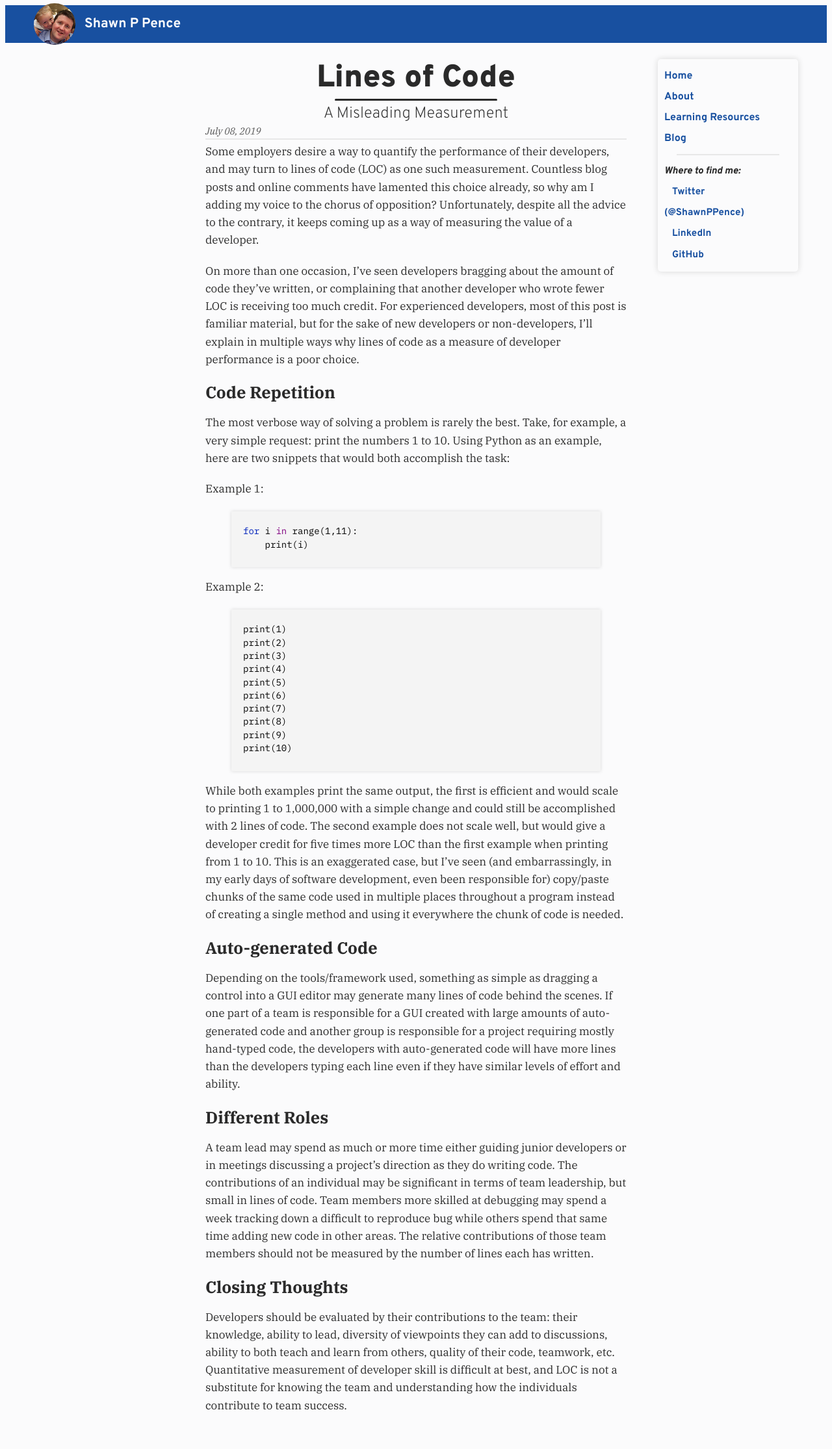
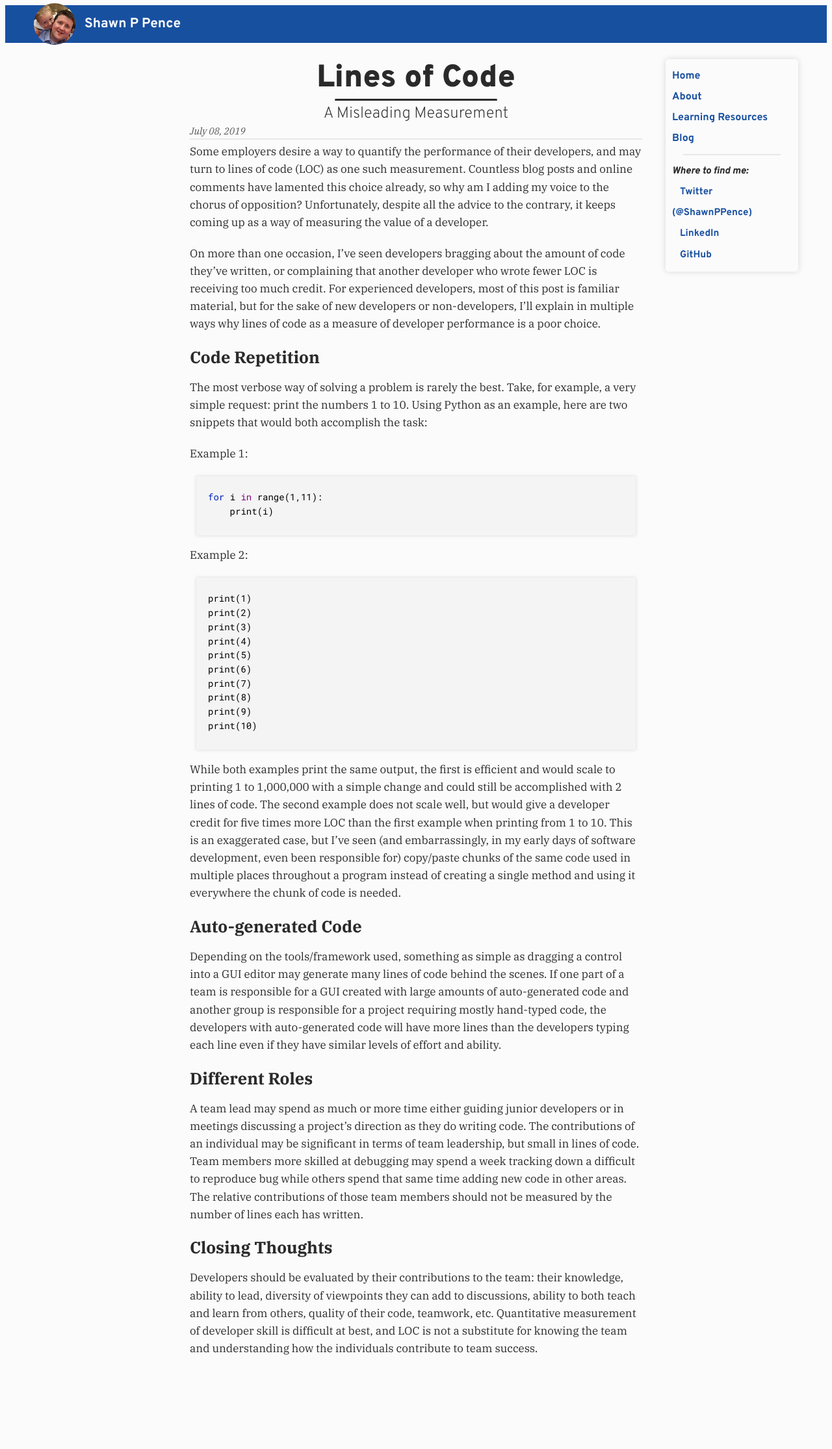
Before and after one commit to ShawnPence/shawnpence.github.io, a Jekyll site: the page built from _posts/2019-07-08-lines-of-code-misleading-measurement.md, in a window 1280 px wide. Shown: the whole page at 65% size. Built offline with Jekyll 4.4.1, drawn with Linux system fonts in a browser that asks for light colours; after the commit the page ends 2143 px from its top, so only the background shows below that.

Commit message:
code style

```diff
--- a/_layouts/default.html
+++ b/_layouts/default.html
@@ -21,7 +21,7 @@
         <!-- fonts -->
         <link href="https://fonts.googleapis.com/css?family=Overpass:200,400,700,400italic,700italic,800,800italic,900&display=swap" rel="stylesheet">
         <link href="https://fonts.googleapis.com/css?family=IBM+Plex+Serif:400,700,400italic,700italic,800,800italic&display=swap" rel="stylesheet">
-        <link href="https://fonts.googleapis.com/css?family=IBM+Plex+Mono:400,400italic,500,500italic,700,700italic&display=swap" rel="stylesheet">
+        <link href="https://fonts.googleapis.com/css?family=Roboto+Mono:400,400italic,500,500italic,700,700italic&display=swap" rel="stylesheet">
         {% if page.font-files.size > 0 %}
         {% for font in page.font-files %}
         <link href="{{ font }}" rel="stylesheet" />
--- a/css/code.css
+++ b/css/code.css
@@ -1,15 +1,39 @@
 code {
-    font-family: 'IBM Plex Mono', monospace;
+    font-family: 'Roboto Mono', monospace;
     background-color: #f4f4f4;
     color: #000000;
-    font-size: .907485em;
-    line-height: 1.45em;
+    font-size: .875rem;
+    line-height: 1.55em;
     overflow: auto;
     max-width: 100%;
     display: inline-block;
 }
 
+code::-webkit-scrollbar {
+    -webkit-appearance: none;
+}
+
+code::-webkit-scrollbar:vertical {
+    width: 16px;
+}
+
+code::-webkit-scrollbar:horizontal {
+    height: 16px;
+}
+
+code::-webkit-scrollbar-thumb {
+    background-color: #808080;
+    border-radius: 3px;
+}
+
+code::-webkit-scrollbar-track {
+    border-radius: 3px;
+    background-color: #d8d8d8;
+}
+
+
 .highlight .k { color: #0022bb;}  /* Keyword */
 .highlight .ow { color: #800080;} /* Operator.Word */
 .highlight .nb { color: #006000;} /* Name.Builtin */
-.highlight .language-sql .s1 { color: #800000;}  /* Keyword */
+.highlight .c1 { color: #006000; font-style: italic;} /* Comment */
+.highlight .language-sql .s1 { color: #800000;}
--- a/css/main.css
+++ b/css/main.css
@@ -5,16 +5,21 @@
     background-color: #fbfbfc
 }
 pre {
-    font-family: 'IBM Plex Mono', monospace;
+    font-family: 'Roboto Mono', monospace;
     background-color: #f4f4f4;
     color: #000000;
-    font-size: .907485em;
+    font-size: .8125rem;
     padding-left: 18px;
     line-height: 1.45em;
 }
 
 .highlight pre {
     box-shadow: 0px 0px 5px #d8d8d8;
+}
+
+figure {
+    margin-inline-start: 10px;
+    margin-inline-end: 10px;
 }
 
 .sans {
@@ -274,6 +279,13 @@
     font-size: .941176em;
 }
 
+.shadowbox {
+    border-radius: 5px;
+    box-shadow: 0px 0px 10px #d8d8d8;
+    padding: 10px;
+}
+
+
 @media print {
     body{
         color: #000000;
@@ -302,6 +314,7 @@
 
 }
 
+
 @media screen and (max-width: 319px)
 {
     .inner-left {
@@ -312,11 +325,6 @@
         /*adjust photo position to account for inner-left being hidden*/
         top:-2px;
     }
-}
-.shadowbox {
-    border-radius: 5px;
-    box-shadow: 0px 0px 10px #d8d8d8;
-    padding: 10px;
 }
 
 @media screen and (min-width: 850px) {
@@ -340,9 +348,9 @@
     .body-container {
         margin-top: 25px;
         margin-bottom: 25px;
-        margin-right: 4%;
-        margin-left: 5%;
-        width: 68%;
+        margin-right: 3%;
+        margin-left: 3%;
+        width: 71%;
 
     }
     .small-screen-menu
@@ -359,12 +367,12 @@
 }
 @media screen and (min-width: 1200px) {
     .body-container {
-        width: 54%;
-        margin-left: 23%;
-        margin-right: 4%;
+        width: 58%;
+        margin-left: 21%;
+        margin-right: 3%;
     }
     #NavBar {
-        width: 18%;
+        width: 17%;
         margin-right:1%
     }
 }
```
